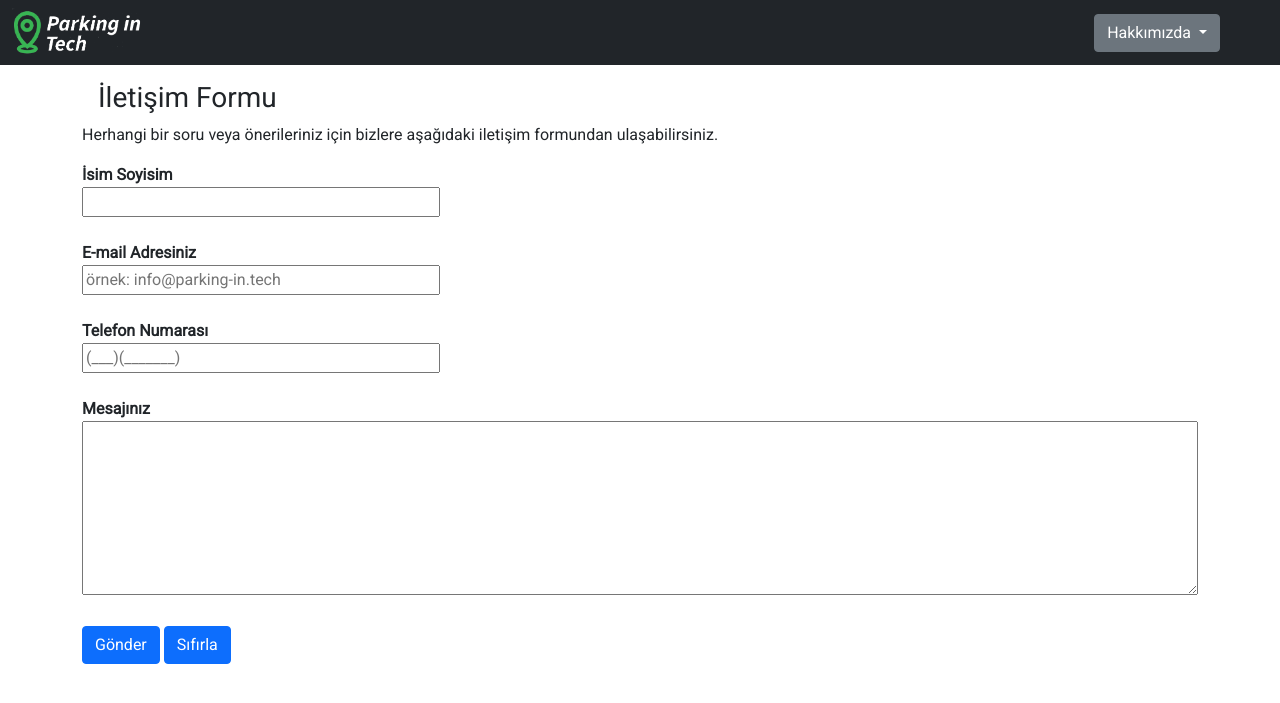
After one commit to ArdaBakici/parkingintech, a Flask app: page /contact in a window 1280 px wide. The commit adds this page. Shown: the top 703 px of the page. Run offline with Flask 2, Linux system fonts and the light colour scheme.

Commit message:
Added email client

```diff
--- a/app.py
+++ b/app.py
@@ -5,6 +5,9 @@ from flask_sqlalchemy import SQLAlchemy
 from datetime import date, datetime, time
 import json
 import requests
+import smtplib, ssl
+from email.mime.text import MIMEText
+from email.mime.multipart import MIMEMultipart
 
 TRAFFIC_RADIUS = 300 # diameter of circle that will be used to check traffic amount around a car park
 TRAFFIC_DATA_REFRESH_TIME = 60
@@ -27,6 +30,7 @@ csp = {
 app.secret_key = "sadSJdsZMxcMC123231"
 app.config["SQLALCHEMY_DATABASE_URI"] = "sqlite:///parkdata.sqlite"
 app.config["SQLALCHEMY_TRACK_MODIFICATIONS"] = False
+port = 587
 
 db = SQLAlchemy(app)
 
@@ -45,7 +49,7 @@ class Developer(db.Model):
 
 class Parking_lot(db.Model):
     id = db.Column(db.Integer, primary_key=True)
-    name = db.Column(db.String(50), nullable=False)
+    name = db.Column(db.String(200), nullable=False)
     location_x = db.Column(db.Float, nullable=False)
     location_y = db.Column(db.Float, nullable=False)
     slotAmount = db.Column(db.Integer, nullable=False)
@@ -60,12 +64,13 @@ class Parking_lot(db.Model):
 class Car_park(db.Model):
     # Difference between this and Parking_lot this one does not support empty slot reading and just and not smart
     id = db.Column(db.Integer, primary_key=True)
+    name = db.Column(db.String(200), nullable=False)
     location_x = db.Column(db.Float, nullable=False)
     location_y = db.Column(db.Float, nullable=False)
     jam_factor = db.Column(db.Float, nullable=False)
     lastUpdate = db.Column(db.DateTime, nullable=False, default=datetime.utcnow)
     def __repr__(self):
-        return f"Car Park(id : {self.id} | Location : {self.location_x}, {self.location_y}) | Jam Factor : {self.jam_factor} | Last Update {self.lastUpdate}"
+        return f"Car Park(id : {self.id} | Name : {self.name} | Location : {self.location_x}, {self.location_y}) | Jam Factor : {self.jam_factor} | Last Update {self.lastUpdate}"
 
 def create_Developer(_name, _password):
     dev = Developer(name=_name, password=_password)
@@ -81,9 +86,9 @@ def create_Lot(_name, _location, _slotAmount, _emptySlots, _developer):
     db.session.commit()
     return parking_lot_a
 
-def create_Park(_location):
+def create_Park(_name, _location):
     loc_x, loc_y = _location
-    park_a = Car_park(location_x=loc_x, location_y=loc_y, jam_factor=calculateJamFactor((loc_x, loc_y, TRAFFIC_RADIUS)))
+    park_a = Car_park(name=_name, location_x=loc_x, location_y=loc_y, jam_factor=calculateJamFactor((loc_x, loc_y, TRAFFIC_RADIUS)))
     db.session.add(park_a)
     db.session.commit()
 
@@ -166,6 +171,14 @@ def getRecomendedLot():
             updateParkJamFactor(park, jam_factor)
         return least_traffic_park["park"]
 
+def send_email(message):
+    _context = ssl.create_default_context()
+    with smtplib.SMTP("us2.smtp.mailhostbox.com", port) as server:
+
+        server.starttls(context=_context)
+        server.login("info@parking-in.tech", "CElqRZc2")
+        server.sendmail("info@parking-in.tech", "info@parking-in.tech", message)
+
 @app.route('/')
 def home():
     empty_lot = getParkingLotEmptySlotArr("MainLot") # TODO decide this by region
@@ -185,6 +198,41 @@ def about():
 def whois():
     return render_template('whois.html')
 
+@app.route('/contact')
+def contact():
+    return render_template('contact.html')
+
+@app.route('/contact/success', methods=['POST'])
+def contact_success():
+    print('Trying to send email')
+    try:
+        name = request.form.get('name' , None)
+        email = request.form.get('email' , None)
+        phone = request.form.get('phone' , None)
+        user_message = request.form.get('message' , None)
+        message = MIMEMultipart("alternative")
+        message["Subject"] = f"{name} Kullanıcısından İletişim Formu"
+        message["From"] = "info@parking-in.tech"
+        message["To"] = "info@parking-in.tech"
+
+        html = f"""\
+                <html>
+                <body>
+                    <p><b>İsim Soyisim :</b> {name}</p><br>
+                    <p><b>Email :</b> {email}</p><br>
+                    <p><b>Telefon :</b> {phone}</p><br>
+                    <p><b>Kullanıcı Mesajı :</b> <br>{user_message}</p>
+                </body>
+                </html>
+                """
+        message.attach(MIMEText(html, "html"))
+        print('Still trying to send email')
+        send_email(message.as_string())
+        print('Sended email')
+        return render_template('contact_success.html')
+    except:
+        return render_template('contact_fail.html')
+
 @app.route('/data/update/<dev_id>', methods=['POST'])
 def getClientData(dev_id):
     data = request.json
--- /dev/null
+++ b/templates/contact.html
@@ -0,0 +1,28 @@
+{% extends 'base.html' %}
+
+{% block head %}
+
+{% endblock %}
+
+{% block content %}
+
+<div class="container my-3">
+  <div class="row">
+    <b><h3 class="ms-3">İletişim Formu</h3></b>
+    <p>Herhangi bir soru veya önerileriniz için bizlere aşağıdaki iletişim formundan ulaşabilirsiniz.</p>
+    <form action="contact/success" method="post" enctype="multipart/form-data">
+      <b>İsim Soyisim </b> <br>
+      <input type="text" size="40" id="name" name="name" required/> <br> <br>
+      <b>E-mail Adresiniz</b> <br>
+      <input type="email" placeholder="örnek: info@parking-in.tech" id="email" name="email" size="40" required/> <br> <br>
+      <b>Telefon Numarası</b> <br>
+      <input type="tel" placeholder="(___)(_______)" size="40" id="phone" name="phone" required/> <br> <br>
+      <b>Mesajınız</b> <br>
+      <textarea rows="7" style="width: 100%" id="message" name="message" required></textarea> <br> <br>
+      <input type="submit" class="btn btn-primary" value="Gönder">
+      <input type="reset" class="btn btn-primary" value="Sıfırla">
+    </form>
+  </div>
+</div>
+
+{% endblock %}
--- a/templates/home.html
+++ b/templates/home.html
@@ -76,7 +76,11 @@
     {% endif %}
 </div>
 
-<div style="width: 640px; height: 480px" id="mapContainer" class="mx-auto">
+<div class="row">
+    <div style="width: 640px; height: 480px" id="mapContainer" class="mx-auto"></div>
+    <div class="col-lg-3">
+        <img class="img-fluid" src="{{ url_for('static', filename='explanation.jpeg') }}" alt="explanation">
+    </div>
 </div>
 
 {% endblock %}
--- a/templates/navbar.html
+++ b/templates/navbar.html
@@ -16,7 +16,7 @@
         <ul class="dropdown-menu" aria-labelledby="dropdownMenuButton1">
           <li><a class="dropdown-item" href="{{ url_for('whois') }}">Biz Kimiz</a></li>
           <li><a class="dropdown-item" href="{{ url_for('about') }}">Parking in Tech Nedir?</a></li>
-          <li><a class="dropdown-item" href="{{ url_for('home') }}">Bize Ulaşın</a></li>
+          <li><a class="dropdown-item" href="{{ url_for('contact') }}">Bize Ulaşın</a></li>
         </ul>
       </div>
     </div>
```
Also changed, not shown: load_data.py (added, +30 -0 lines), templates/contact_fail.html (added, +13 -0 lines), templates/contact_success.html (added, +13 -0 lines), parkdata.sqlite, static/explanation.jpeg (added), 1 other file.
